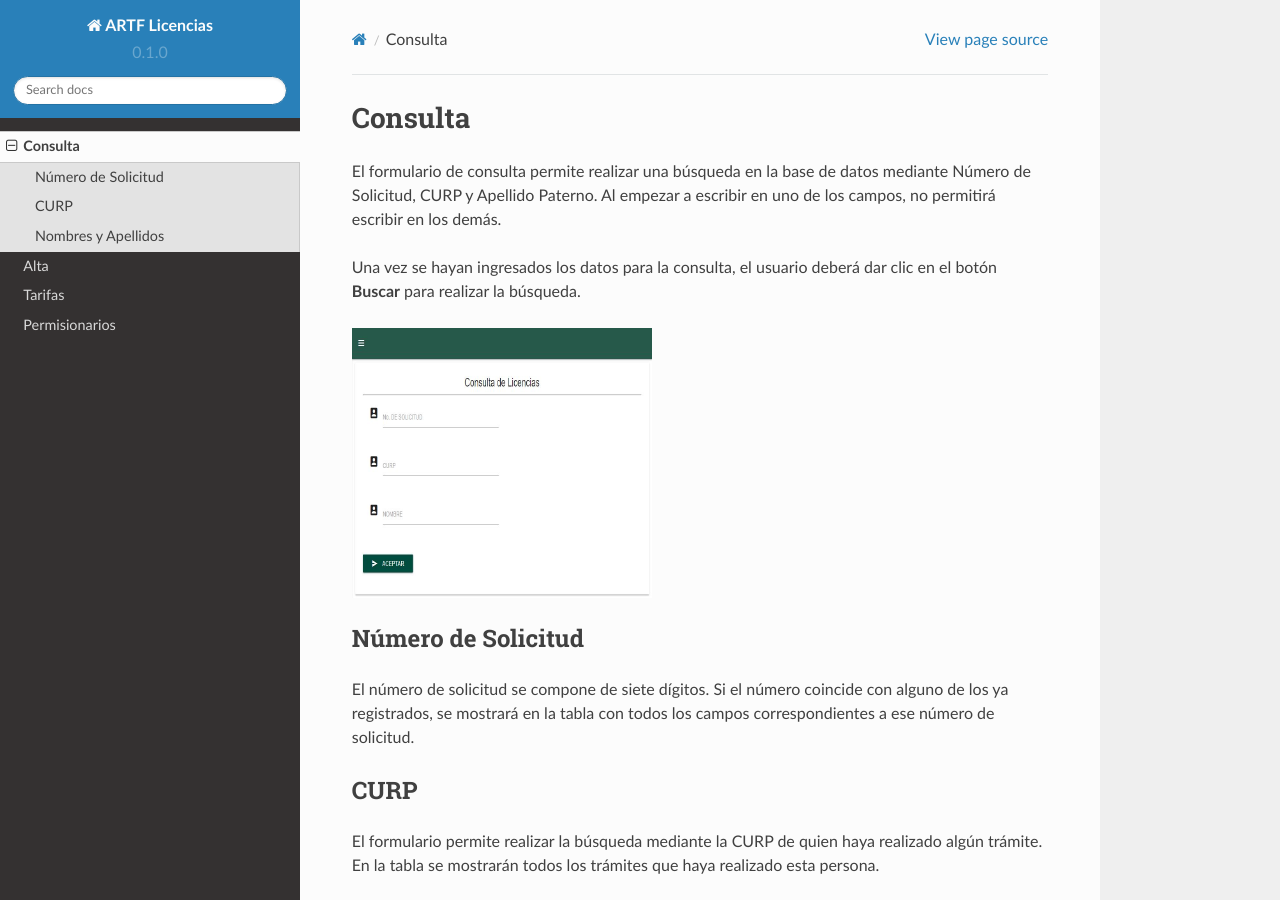
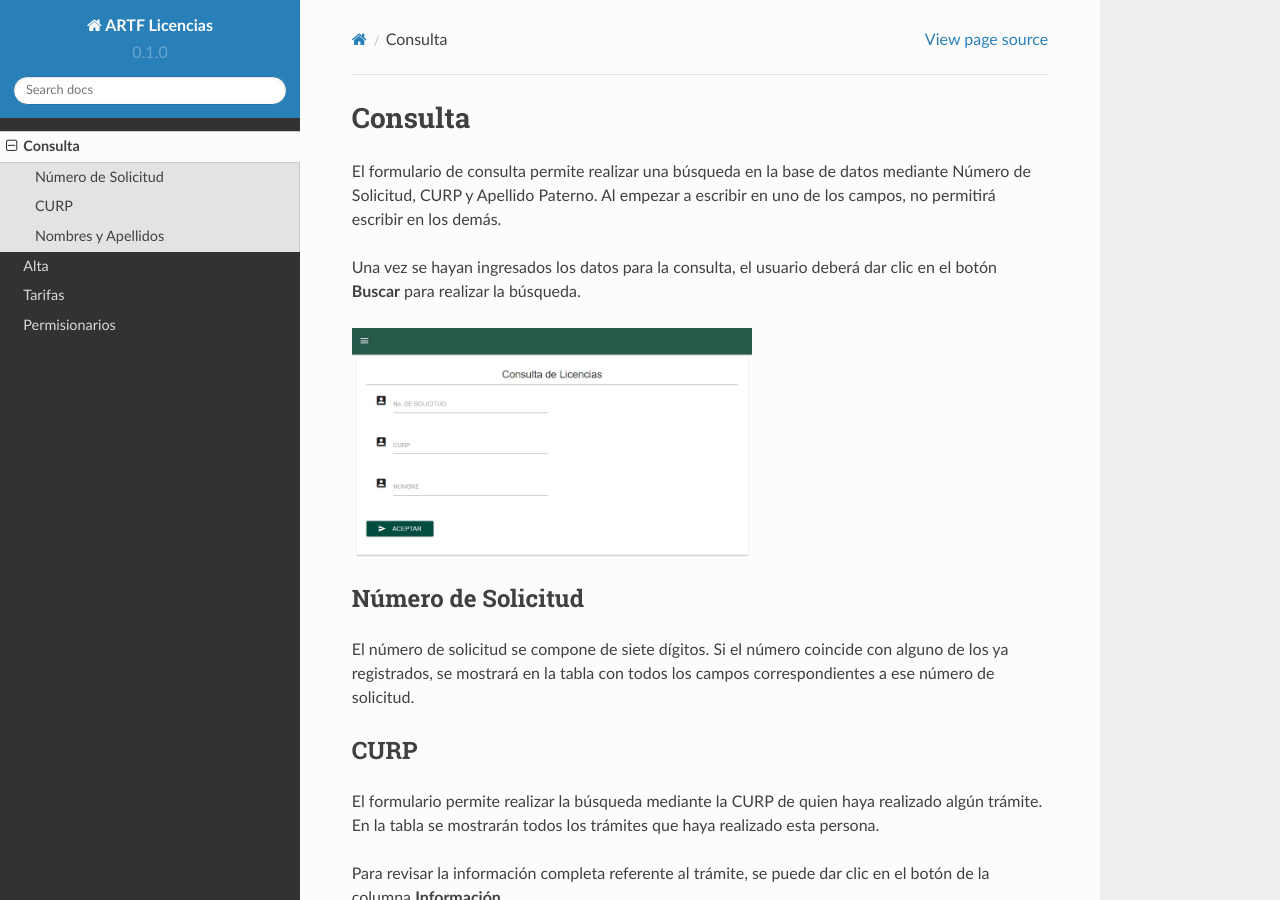
Before and after one commit to kiwi2299/artf_docs, a Sphinx documentation site: the page built from docs/source/consulta.rst, in a window 1280 px wide and 900 px high. Built offline with Sphinx 7.4.7 and the Read the Docs theme 2.0.0, drawn with Linux system fonts in a browser that asks for light colours.

Commit message:
Update consulta.rst

```diff
--- a/docs/source/consulta.rst
+++ b/docs/source/consulta.rst
@@ -7,8 +7,8 @@ Una vez se hayan ingresados los datos para la consulta, el usuario deberá dar c
 
 .. image:: images/consulta_licencias.JPG
   :alt: Formulario de carga de licencias
-  :width: 600
-  :scale: 50
+  :width: 400
+
 
 Número de Solicitud
 ------------
```
